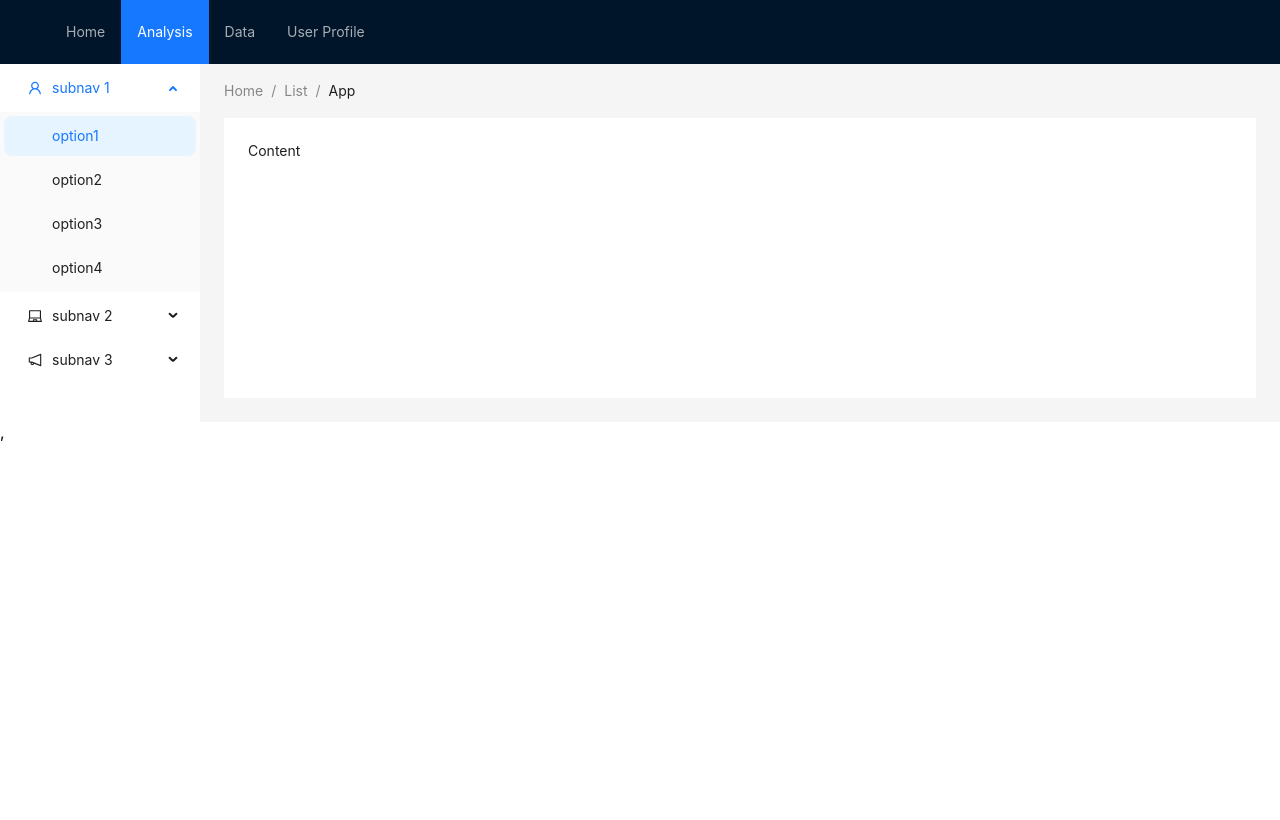
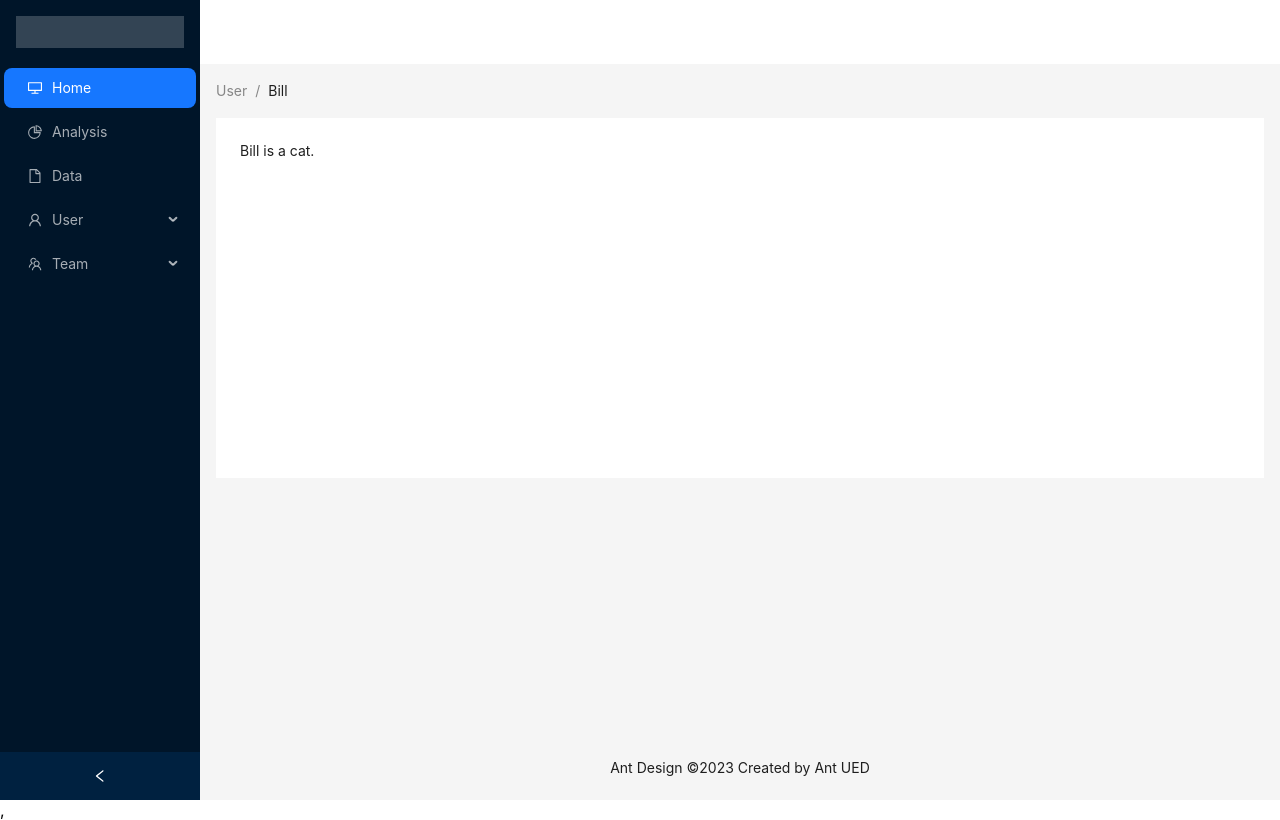
Before and after one commit to XXXHHHDynasty/finance_plan_web, a React (Create React App) app: page /userprofile in a window 1280 px wide. Built offline with nearby package versions, Linux system fonts and the light colour scheme.

Commit message:
change home page layout

```diff
--- a/src/App.jsx
+++ b/src/App.jsx
@@ -1,11 +1,32 @@
 import React, { useState, useEffect } from 'react';
 import { useNavigate, Outlet } from 'react-router-dom'
-import { LaptopOutlined, NotificationOutlined, UserOutlined } from '@ant-design/icons';
+import { LaptopOutlined, NotificationOutlined, UserOutlined, FileOutlined, PieChartOutlined, DesktopOutlined, TeamOutlined } from '@ant-design/icons';
 import { Breadcrumb, Layout, Menu, theme } from 'antd';
 
-const { Header, Content, Sider } = Layout;
+const { Header, Content, Footer, Sider } = Layout;
 const { SubMenu } = Menu;
 const axios = require('axios').default;
+
+function getItem(label, key, icon, children) {
+  return {
+    key,
+    icon,
+    children,
+    label,
+  };
+}
+
+const items = [
+  getItem('Home', '1',  <DesktopOutlined />),
+  getItem('Analysis', '2', <PieChartOutlined />),
+  getItem('Data', '3', <FileOutlined />),
+  getItem('User', 'sub1', <UserOutlined />, [
+    getItem('Profile', '4'),
+    getItem('Financial plan', '5'),
+    getItem('Setting', '6'),
+  ]),
+  getItem('Team', 'sub2', <TeamOutlined />, [getItem('Team 1', '7'), getItem('Team 2', '8')]),
+];
 
 const items2 = [UserOutlined, LaptopOutlined, NotificationOutlined].map((icon, index) => {
   const key = String(index + 1);
@@ -33,6 +54,8 @@ const App = () => {
     token: { colorBgContainer },
   } = theme.useToken();
 
+  const [collapsed, setCollapsed] = useState(false);
+
   // navigate to 'home' page
   // const goHome = () => {
   //   setCurrent("1")
@@ -45,37 +68,87 @@ const App = () => {
   //   navigate('/userprofile', {})
   // }
   return (
-    <Layout>
-      <Header className="header">
-        <div className="logo" />
-        <Menu theme="dark" mode="horizontal" defaultSelectedKeys={['2']}>
-          <Menu.Item key="1">Home</Menu.Item>
-          <Menu.Item key="2">Analysis</Menu.Item>
-          <Menu.Item key="3">Data</Menu.Item>
-          <Menu.Item key="4">User Profile</Menu.Item>
-        </Menu>
-      </Header>
-      <Layout>
-        <Sider
-          width={200}
+    // <Layout>
+    //   <Header className="header">
+    //     <div className="logo" />
+    //     <Menu theme="dark" mode="horizontal" defaultSelectedKeys={['2']}>
+    //       <Menu.Item key="1">Home</Menu.Item>
+    //       <Menu.Item key="2">Analysis</Menu.Item>
+    //       <Menu.Item key="3">Data</Menu.Item>
+    //       <Menu.Item key="4">User Profile</Menu.Item>
+    //     </Menu>
+    //   </Header>
+    //   <Layout>
+    //     <Sider
+    //       width={200}
+    //       style={{
+    //         background: colorBgContainer,
+    //       }}
+    //     >
+    //       <Menu
+    //         mode="inline"
+    //         defaultSelectedKeys={['1']}
+    //         defaultOpenKeys={['sub1']}
+    //         style={{
+    //           height: '100%',
+    //           borderRight: 0,
+    //         }}
+    //         items={items2}
+    //       />
+    //     </Sider>
+    //     <Layout
+    //       style={{
+    //         padding: '0 24px 24px',
+    //       }}
+    //     >
+    //       <Breadcrumb
+    //         style={{
+    //           margin: '16px 0',
+    //         }}
+    //       >
+    //         <Breadcrumb.Item>Home</Breadcrumb.Item>
+    //         <Breadcrumb.Item>List</Breadcrumb.Item>
+    //         <Breadcrumb.Item>App</Breadcrumb.Item>
+    //       </Breadcrumb>
+    //       <Content
+    //         style={{
+    //           padding: 24,
+    //           margin: 0,
+    //           minHeight: 280,
+    //           background: colorBgContainer,
+    //         }}
+    //       >
+    //         Content
+    //       </Content>
+    //     </Layout>
+    //   </Layout>
+    // </Layout>
+
+    <Layout
+      style={{
+        minHeight: '100vh',
+      }}
+    >
+      <Sider collapsible collapsed={collapsed} onCollapse={(value) => setCollapsed(value)}>
+        <div
           style={{
+            height: 32,
+            margin: 16,
+            background: 'rgba(255, 255, 255, 0.2)',
+          }}
+        />
+        <Menu theme="dark" defaultSelectedKeys={['1']} mode="inline" items={items} />
+      </Sider>
+      <Layout className="site-layout">
+        <Header
+          style={{
+            padding: 0,
             background: colorBgContainer,
           }}
-        >
-          <Menu
-            mode="inline"
-            defaultSelectedKeys={['1']}
-            defaultOpenKeys={['sub1']}
-            style={{
-              height: '100%',
-              borderRight: 0,
-            }}
-            items={items2}
-          />
-        </Sider>
-        <Layout
+        />
+        <Content
           style={{
-            padding: '0 24px 24px',
+            margin: '0 16px',
           }}
         >
           <Breadcrumb
@@ -83,21 +156,26 @@ const App = () => {
               margin: '16px 0',
             }}
           >
-            <Breadcrumb.Item>Home</Breadcrumb.Item>
-            <Breadcrumb.Item>List</Breadcrumb.Item>
-            <Breadcrumb.Item>App</Breadcrumb.Item>
+            <Breadcrumb.Item>User</Breadcrumb.Item>
+            <Breadcrumb.Item>Bill</Breadcrumb.Item>
           </Breadcrumb>
-          <Content
+          <div
             style={{
               padding: 24,
-              margin: 0,
-              minHeight: 280,
+              minHeight: 360,
               background: colorBgContainer,
             }}
           >
-            Content
-          </Content>
-        </Layout>
+            Bill is a cat.
+          </div>
+        </Content>
+        <Footer
+          style={{
+            textAlign: 'center',
+          }}
+        >
+          Ant Design ©2023 Created by Ant UED
+        </Footer>
       </Layout>
     </Layout>
   );
```
